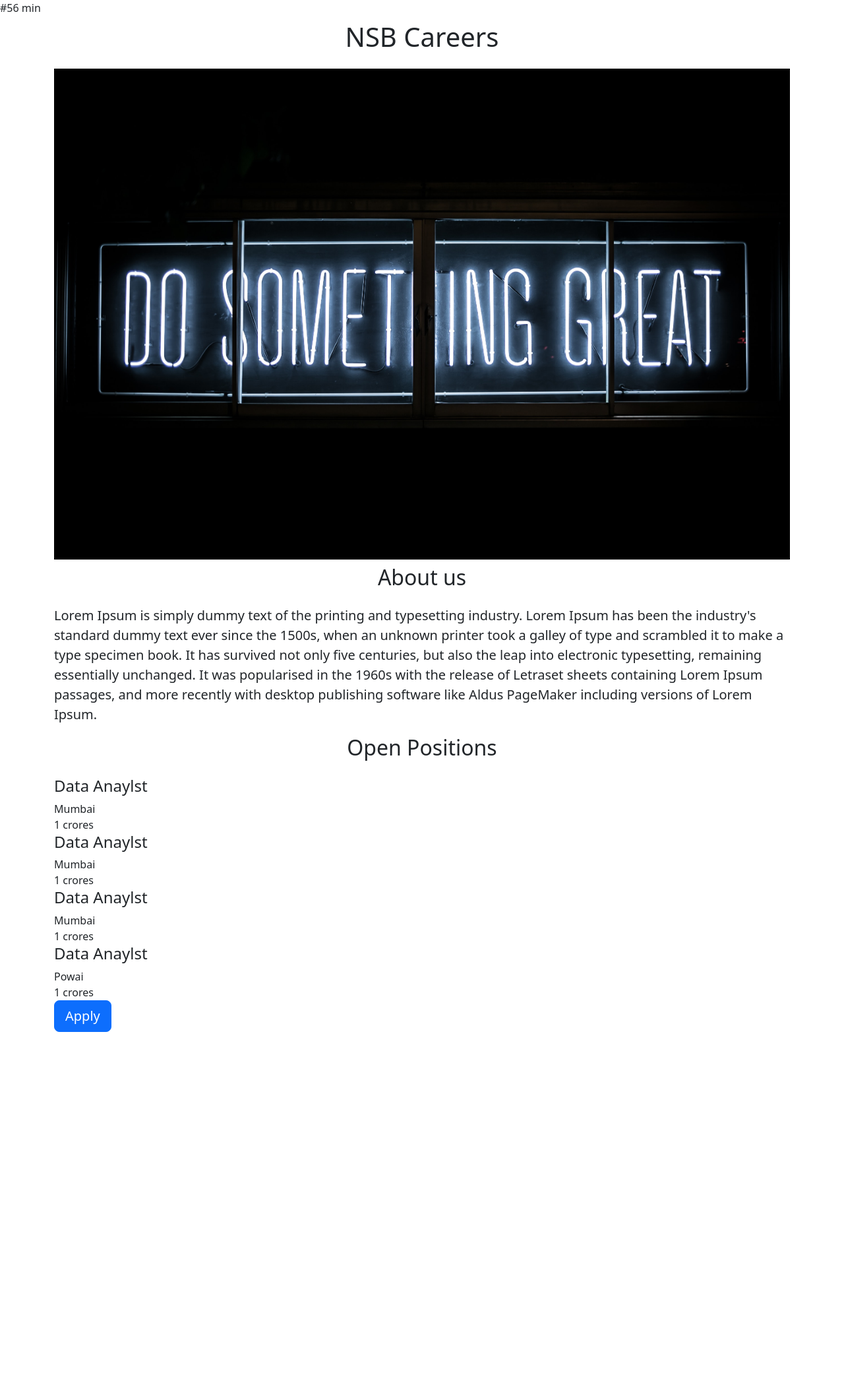
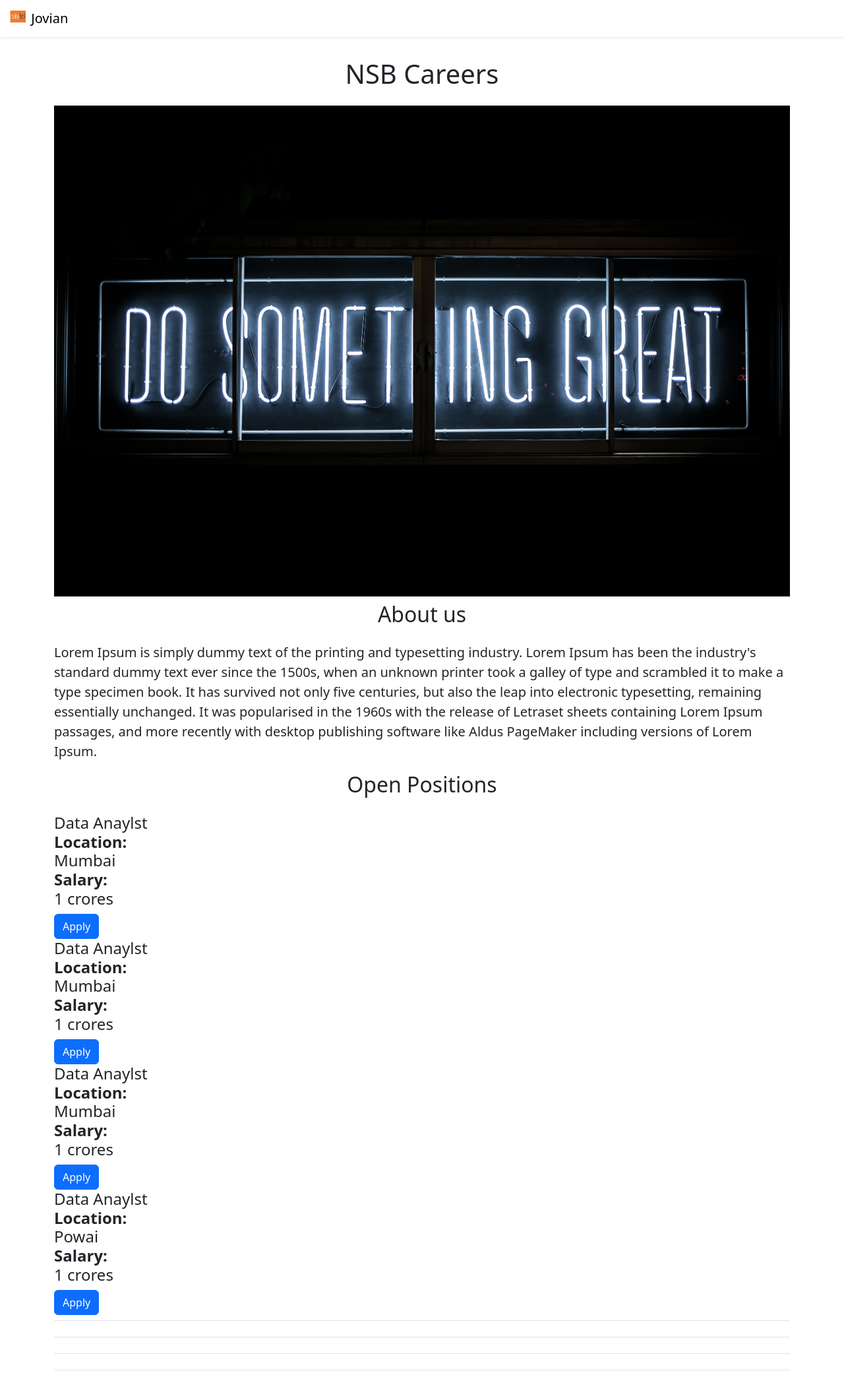
Before and after one commit to niteshbajaj/fcc-jovian-careers-website, a Flask app: page / in a window 1280 px wide. Shown: the whole page at 66% size. Before the commit the page ends 1564 px from the top, so only its background shows below. Run offline with Flask 2, Linux system fonts and the light colour scheme.

Commit message:
added requirements

```diff
--- a/app.py
+++ b/app.py
@@ -1,4 +1,4 @@
-from flask import Flask, render_template
+from flask import Flask, render_template, jsonify
 
 app = Flask(__name__)
 
@@ -33,6 +33,9 @@ JOBS = [
 def hello_world():
   return render_template('home.html', jobs=JOBS, company_name="NSB")
 
+@app.route("/api/jobs")
+def list_jobs():
+  return jsonify(JOBS)
 
 if __name__ == '__main__':
   app.run(host='0.0.0.0', debug=True)
--- /dev/null
+++ b/requirements.txt
@@ -0,0 +1,2 @@
+Flask
+gunicorn
--- a/templates/home.html
+++ b/templates/home.html
@@ -9,6 +9,7 @@
 
   </head>
   <body>
+  {% include 'nav.html' %}
     <div class="container">
     <h1 class="text-center mt-2 mb-4">{{company_name}} Careers</h1>
     <img class="img-fluid" id="banner" src="/static/banner.jpg">
@@ -20,11 +21,6 @@
         {% include 'jobitem.html' %}
       {% endfor %}
     </div>
-    <div>
-      <button class="btn btn-primary btn-lg">
-      Apply
-    </button>
-    </div>
     </div>
   </body>
 </html>
--- a/templates/jobitem.html
+++ b/templates/jobitem.html
@@ -1,5 +1,11 @@
-        <h4>
-          {{job['title']}}
-        </h4>
-        <div>{{job['location']}}</div>
-        <div>{{job['salary']}}</div>
+<div class="border-bottom" style="margin-bottom: 16px;padding-bottom:8px">
+  <div class="col-9">
+    <h4>
+    <div>{{job['title']}}</div>
+    <b>Location:</b><div>{{job['location']}}</div>
+    <b>Salary:</b><div>{{job['salary']}}</div>
+    </h4>
+  </div>
+<div class="col-3">
+    <button type="button" class="btn btn-primary">Apply</button>
+</div>
--- /dev/null
+++ b/templates/nav.html
@@ -0,0 +1,9 @@
+<nav class="navbar shadow-sm fixed-top bg-white">
+  <div class="container-fluid">
+    <a class="navbar-brand" href="#">
+      <img src="/static/picture1.png" alt="" width="30" height="24" class="d-inline-block align-text-top">
+      Jovian
+    </a>
+  </div>
+</nav>
+<div style="height:56px"></div>
```
Also changed, not shown: static/Picture1.png (added).
